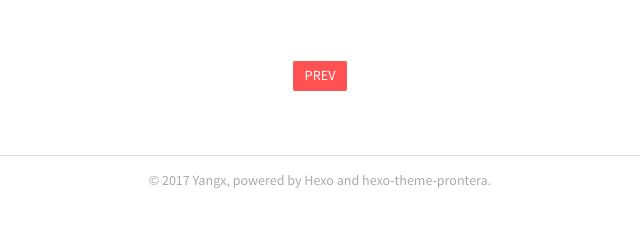
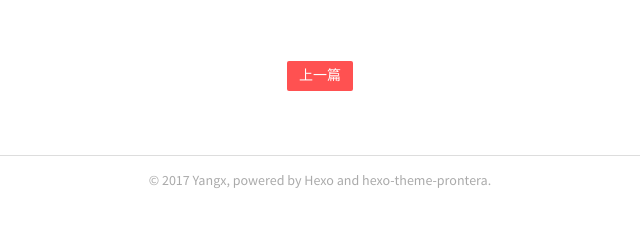
Before and after one commit to njuyang14/njuyang14.github.io, a plain HTML site: page 2017/06/09/hello-world/index.html in a window 1280 px wide. Shown: the part 1032-1258 px from the top of the page, 320-960 px from the left. Drawn offline with Linux system fonts and the light colour scheme; a script that the page names is missing.

Commit message:
Site updated: 2017-06-09 16:06:14

```diff
--- a/2017/06/09/hello-world/index.html
+++ b/2017/06/09/hello-world/index.html
@@ -15,4 +15,4 @@ var disqus_url = 'http://njuyang14.github.io/2017/06/09/hello-world/';
     var dsq = document.createElement('script'); dsq.type = 'text/javascript'; dsq.async = true;
     dsq.src = '//' + disqus_shortname + '.disqus.com/embed.js';
     (document.getElementsByTagName('head')[0] || document.getElementsByTagName('body')[0]).appendChild(dsq);
-})();</script><script id="dsq-count-scr" src="//yangx.disqus.com/count.js" async></script></main><footer class="footer-container"><div class="paginator"><a href="/2017/06/09/first-post/" class="prev">PREV</a></div><div class="copyright"><p>© 2017 <a href="http://njuyang14.github.io">Yangx</a>, powered by <a href="https://hexo.io/" target="_blank">Hexo</a> and <a href="https://github.com/AngryPowman/hexo-theme-prontera" target="_blank">hexo-theme-prontera</a>.</p></div></footer><script>(function(b,o,i,l,e,r){b.GoogleAnalyticsObject=l;b[l]||(b[l]=function(){(b[l].q=b[l].q||[]).push(arguments)});b[l].l=+new Date;e=o.createElement(i);r=o.getElementsByTagName(i)[0];e.src='//www.google-analytics.com/analytics.js';r.parentNode.insertBefore(e,r)}(window,document,'script','ga'));ga('create',"yangx",'auto');ga('send','pageview');</script></body></html>
+})();</script><script id="dsq-count-scr" src="//yangx.disqus.com/count.js" async></script></main><footer class="footer-container"><div class="paginator"><a href="/2017/06/09/first-post/" class="prev">上一篇</a></div><div class="copyright"><p>© 2017 <a href="http://njuyang14.github.io">Yangx</a>, powered by <a href="https://hexo.io/" target="_blank">Hexo</a> and <a href="https://github.com/AngryPowman/hexo-theme-prontera" target="_blank">hexo-theme-prontera</a>.</p></div></footer><script>(function(b,o,i,l,e,r){b.GoogleAnalyticsObject=l;b[l]||(b[l]=function(){(b[l].q=b[l].q||[]).push(arguments)});b[l].l=+new Date;e=o.createElement(i);r=o.getElementsByTagName(i)[0];e.src='//www.google-analytics.com/analytics.js';r.parentNode.insertBefore(e,r)}(window,document,'script','ga'));ga('create',"yangx",'auto');ga('send','pageview');</script></body></html>
```
Also changed, not shown: 2017/06/09/first-post/index.html (+1 -1 lines), index.html (+1 -1 lines).
